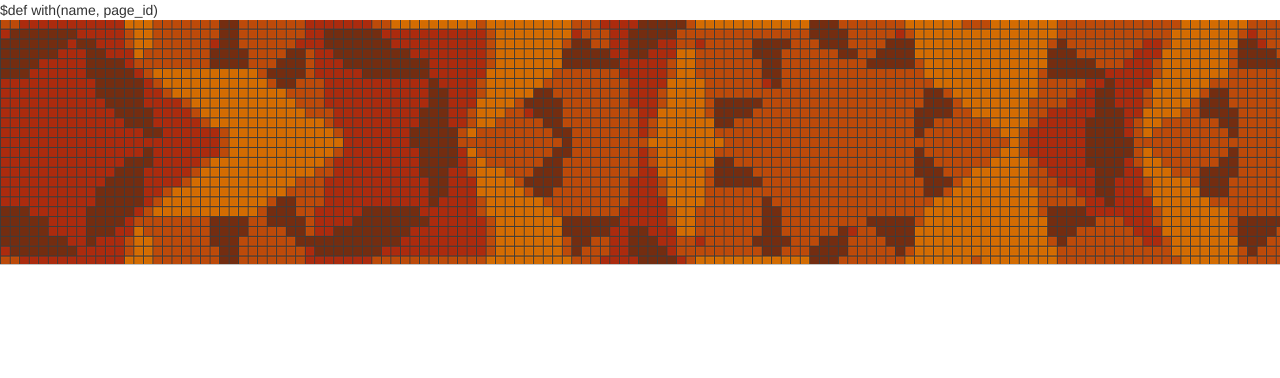
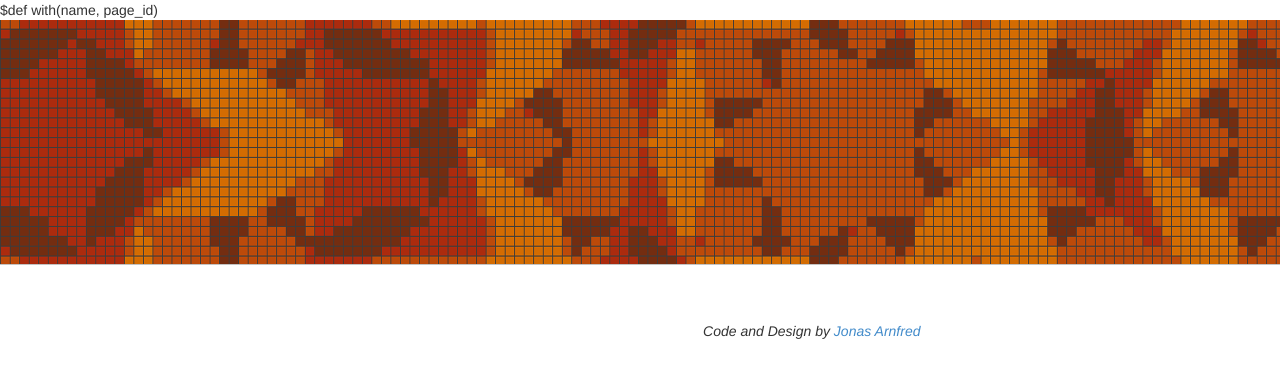
Before and after one commit to arnfred/Knitwit, a Python web app: template templates/page.html in a window 1280 px wide. Shown: the top 378 px of the page. Run offline with Jinja, Linux system fonts and the light colour scheme; the template is opened without the code that fills it, so the values that code supplies are empty; some libraries are stand-ins or nearby versions.

Commit message:
Added footer to page and don't turn pattern

```diff
--- a/server.py
+++ b/server.py
@@ -96,10 +96,6 @@ class pattern_json :
     # Create pattern matrix
     data = pattern.open_image(image, colors, stitches["height"], crop)
 
-    # Check if pattern should be turned
-    if data.shape[1] > data.shape[0] and data.shape[1] > 70 :
-      data = numpy.rot90(data)
-
     # Runlength encode data and send to client
     encoded_data = pattern.run_length_encode(data)
     return json.dumps({ 'data' : encoded_data })
--- a/static/main.css
+++ b/static/main.css
@@ -29,7 +29,7 @@
 }
 
 #page {
-	margin: 4em 5%;
+	margin: 3em 5%;
 }
 button {
 	-webkit-appearance: none;
@@ -65,6 +65,7 @@ img#arrow {
 #footer p {
     float:right;
     font-style:italic;
+    margin:1em 0;
 }
 
 
--- a/templates/main.html
+++ b/templates/main.html
@@ -41,7 +41,7 @@
         <div class="no-show" id="pattern"></div>
         <div id="footer" class="row">
             <div class="col-md-9">
-                <p>Code and Design by <a href="mailto:jonas@ifany.org">Jonas Toft Arnfred</a></p>
+                <p>Code and Design by <a href="mailto:jonas@ifany.org">Jonas Arnfred</a></p>
             </div>
         </div>
     </div>
--- a/templates/page.html
+++ b/templates/page.html
@@ -22,7 +22,12 @@ $def with(name, page_id)
   <body>
     <div id="banner"></div>
     <div id="page">
-      <div id="pattern"></div>
+        <div id="pattern"></div>
+        <div id="footer" class="row">
+            <div class="col-md-9">
+                <p>Code and Design by <a href="mailto:jonas@ifany.org">Jonas Arnfred</a></p>
+            </div>
+        </div>
     </div>
 
       <script src="/static/lib/curl.js" type="text/javascript"></script>
```
